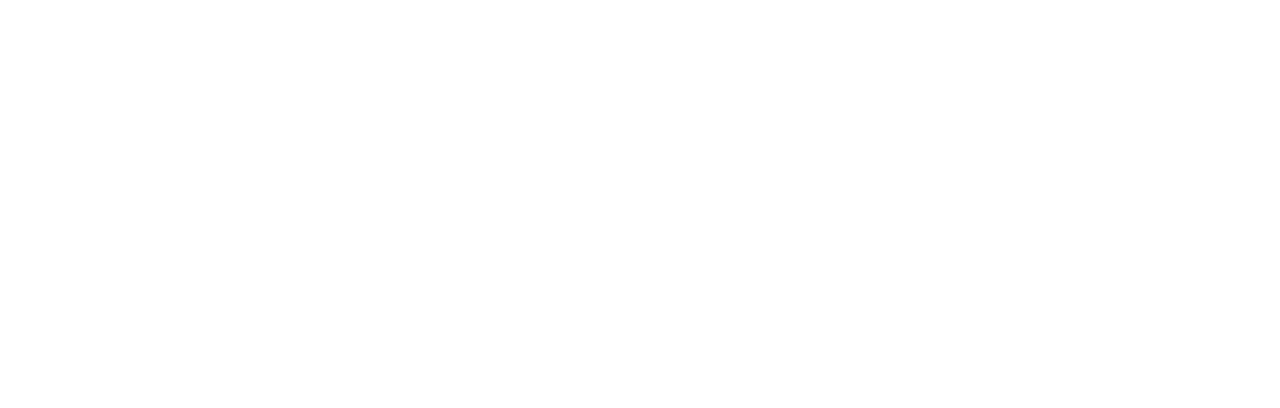
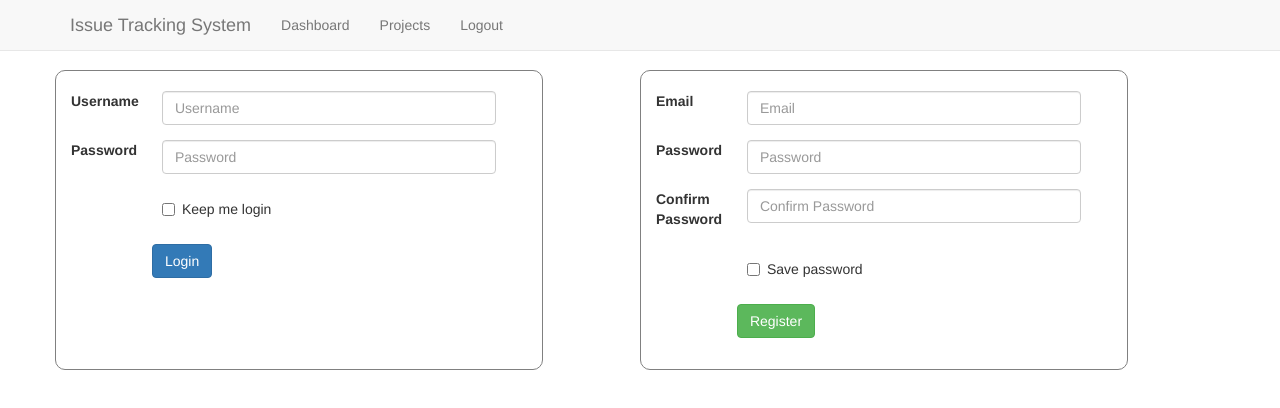
Before and after one commit to diyantonchev/Issue-Tracking-System, a website: page index.html in a window 1280 px wide. Drawn offline with nearby package versions, Linux system fonts and the light colour scheme; some packages are replaced by stand-ins of ours.

Commit message:
Created login and register forms

```diff
--- a/app/app.js
+++ b/app/app.js
@@ -1,7 +1,8 @@
 'use strict';
 
-angular.module('IssueTrackingSystem', [
-    'ngRoute'
+angular.module('issueTrackingSystem', [
+    'ngRoute',
+    'issueTrackingSystem.home'
 ])
   .config(['$routeProvider', function ($routeProvider) {
       $routeProvider.otherwise({redirectTo: '/'});
--- /dev/null
+++ b/app/home/home-controller.js
@@ -0,0 +1,12 @@
+angular.module('issueTrackingSystem.home',[
+    'issueTrackingSystem.users.authentication'
+])
+    .config(['$routeProvider', function($routeProvider) {
+        $routeProvider.when('/', {
+            templateUrl: 'app/home/home-view.html',
+            controller: 'HomeController'
+        })
+    }])
+    .controller('HomeController', ['$scope', function HomeController($scope) {
+            $scope.isAuthenticated = true;
+    }]);
--- /dev/null
+++ b/app/home/home-view.html
@@ -0,0 +1,2 @@
+<div class="row" ng-if="isAuthenticated" ng-include="'app/home/partials/login-or-register.html'"></div>
+<div ng-if="!isAuthenticated" ng-include="'app/home/dashboard.html'"></div>
--- /dev/null
+++ b/app/home/partials/login-or-register.html
@@ -0,0 +1,62 @@
+<form name="loginForm" class="col-sm-10 col-md-5 home-form border">
+    <div class="form-group row">
+        <label for="loginUsername" class="col-md-2 form-control-label">Username</label>
+        <div class="col-md-9">
+            <input type="text" class="form-control" id="loginUsername" placeholder="Username">
+        </div>
+    </div>
+    <div class="form-group row">
+        <label for="loginPassword" class="col-md-2 form-control-label">Password</label>
+        <div class="col-md-9">
+            <input type="password" class="form-control" id="loginPassword" placeholder="Password">
+        </div>
+    </div>
+    <div class="form-group row">
+        <div class="col-md-6 col-md-offset-2">
+            <div class="checkbox">
+                <label>
+                    <input type="checkbox">Keep me login
+                </label>
+            </div>
+        </div>
+    </div>
+    <div class="form-group row">
+        <div class="col-md-offset-2 col-md-6">
+            <button type="submit" class="btn btn-primary">Login</button>
+        </div>
+    </div>
+</form>
+<form name="registrationForm" class="col-sm-10 col-md-5 col-md-offset-1 home-form border">
+    <div class="form-group row">
+        <label for="registerEmail" class="col-md-2 form-control-label">Email</label>
+        <div class="col-md-9">
+            <input type="email" class="form-control" id="registerEmail" placeholder="Email">
+        </div>
+    </div>
+    <div class="form-group row">
+        <label for="registerPassword" class="col-md-2 form-control-label">Password</label>
+        <div class="col-md-9">
+            <input type="password" class="form-control" id="registerPassword" placeholder="Password">
+        </div>
+    </div>
+    <div class="form-group row">
+        <label for="confirmPassword" class="col-md-2 form-control-label">Confirm Password</label>
+        <div class="col-md-9">
+            <input type="password" class="form-control" id="confirmPassword" placeholder="Confirm Password">
+        </div>
+    </div>
+    <div class="form-group row">
+        <div class="col-md-6 col-md-offset-2">
+            <div class="checkbox">
+                <label>
+                    <input type="checkbox">Save password
+                </label>
+            </div>
+        </div>
+    </div>
+    <div class="form-group row">
+        <div class="col-md-offset-2 col-md-6">
+            <button type="submit" class="btn btn-success">Register</button>
+        </div>
+    </div>
+</form>
--- /dev/null
+++ b/app/users/authentication.js
@@ -0,0 +1,5 @@
+angular.module('issueTrackingSystem.users.authentication', [])
+    .factory('authentication', [
+        '$http, $q', 'BASE_URL', function(params) {
+
+        }]);
--- a/bower.json
+++ b/bower.json
@@ -13,6 +13,7 @@
     "jquery": "^2.2.3",
     "bootstrap": "^3.3.6",
     "angular-cookies": "^1.5.3",
-    "angular-sanitize": "^1.5.3"
+    "angular-sanitize": "^1.5.3",
+    "noty": "^2.3.8"
   }
 }
--- a/index.html
+++ b/index.html
@@ -1,5 +1,5 @@
 <!DOCTYPE html>
-<html lang="en">
+<html lang="en" ng-app="issueTrackingSystem">
 
 <head>
     <meta charset="UTF-8">
@@ -8,14 +8,46 @@
     <link rel="stylesheet" href="app/bower_components/bootstrap/dist/css/bootstrap.min.css">
     <script src="app/bower_components/jquery/dist/jquery.min.js"></script>
     <script src="app/bower_components/bootstrap/dist/js/bootstrap.min.js"></script>
+</head>
+
+<body ng-controller="HomeController">
+    <div class="navbar navbar-default navbar-fixed-top">
+        <div class="container">
+            <div class="navbar-header">
+                <a href="#/" class="navbar-brand">Issue Tracking System</a>
+                <button class="navbar-toggle" type="button" data-toggle="collapse" data-target="#navbar-main">
+                    <span class="icon-bar"></span>
+                    <span class="icon-bar"></span>
+                    <span class="icon-bar"></span>
+                </button>
+            </div>
+            <div class="navbar-collapse collapse" id="navbar-main">
+                <ul class="nav navbar-nav" ng-if="isAuthenticated">
+                    <li>
+                        <a href="#/">Dashboard</a>
+                    </li>
+                    <li>
+                        <a href="#/friendRequests">Projects</a>
+                    </li>
+                    <li>
+                        <a href="#/logout">Logout</a>
+                    </li>
+                </ul>
+
+            </div>
+        </div>
+    </div>
+
+    <div class="container">
+        <div ng-view />
+    </div>
     <script src="app/bower_components/angular/angular.js"></script>
     <script src="app/bower_components/angular-route/angular-route.js"></script>
     <script src="app/bower_components/angular-sanitize/angular-sanitize.js"></script>
-</head>
-
-<body>
-
-<script src="app/app.js"></script>
+    <script src="app/bower_components/noty/js/noty/packaged/jquery.noty.packaged.min.js"></script>
+    <script src="app/app.js"></script>
+    <script src="app/home/home-controller.js"></script>
+    <script src="app/users/authentication.js"></script>
 </body>
 
 </html>
--- a/styles/app.css
+++ b/styles/app.css
@@ -1,4 +1,27 @@
-html, body {
+html {
     margin: 0;
     padding: 0;
 }
+
+body {
+    padding-top: 70px;
+}
+
+.home-form  {
+    height: 300px;
+    margin-bottom: 15px;
+    padding-top: 20px;
+}
+
+.home-form label {
+    margin-right: 10px;
+}
+
+.home-form .checkbox {
+    margin-left: 10px;
+}
+
+.border {
+  border: 1px solid gray;
+  border-radius: 10px;
+}
```
Also changed, not shown: app/home/partials/dashboard.html (added).
